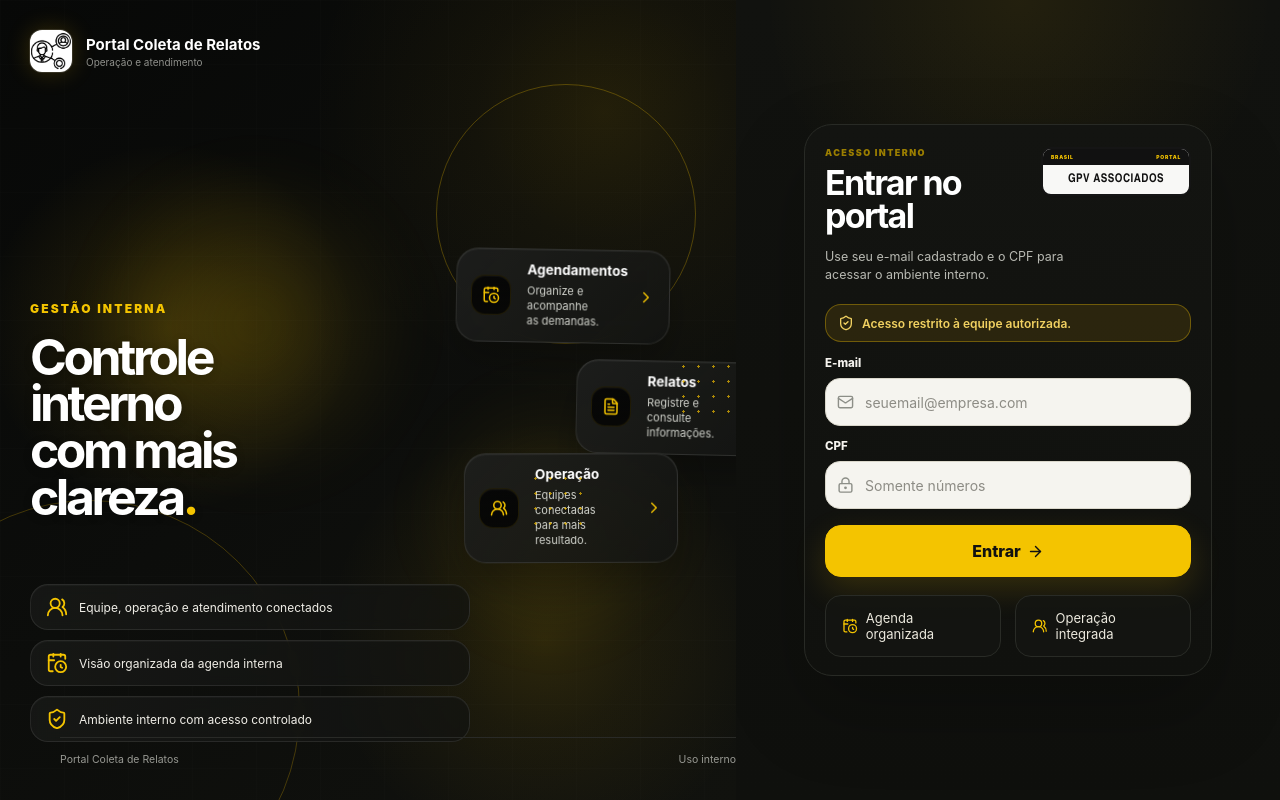
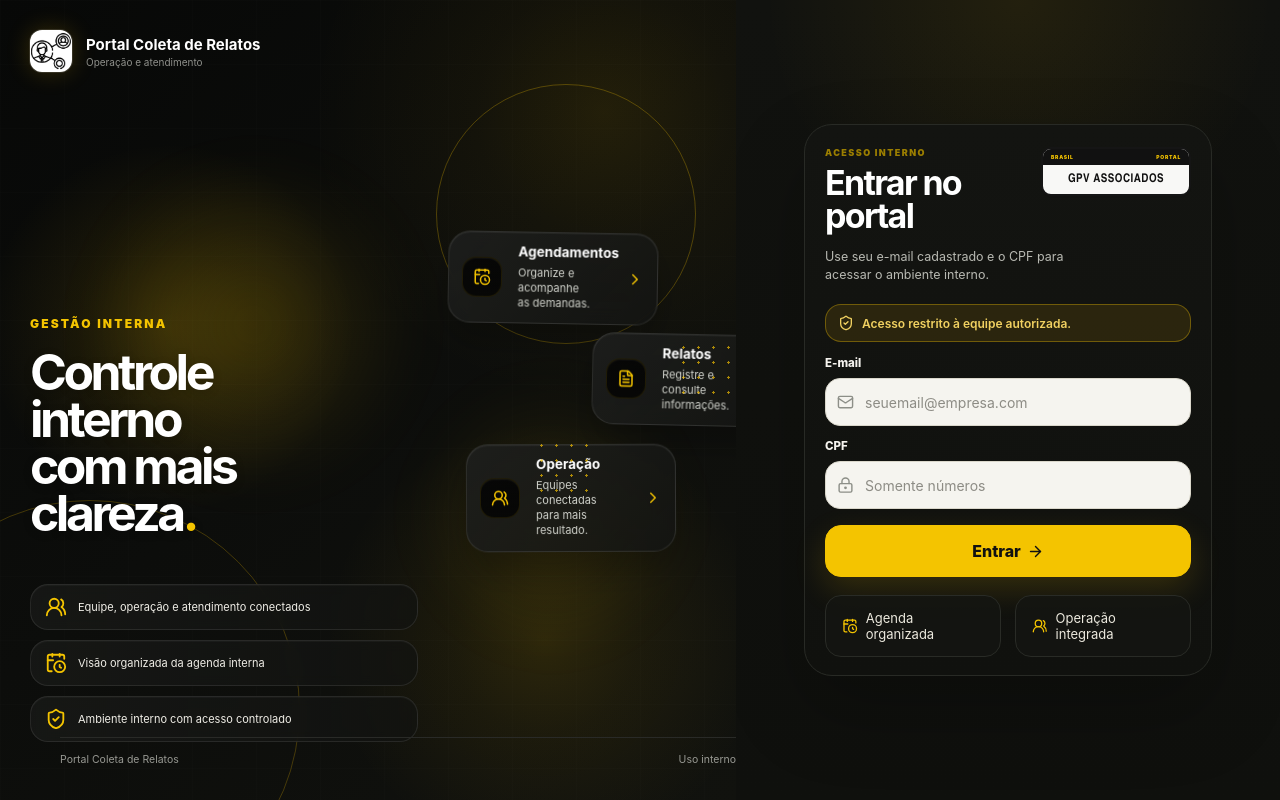
Before and after one commit to pedrohenriquefsdev-never-give-up/Coleta-de-Relatos-Agendamento, a Next.js app: page /login in a window 1280 px wide. Built offline with nearby package versions, Linux system fonts and the light colour scheme; no server answers.

Commit message:
Add files via upload

```diff
--- a/app/globals.css
+++ b/app/globals.css
@@ -956,3 +956,71 @@
   .cluster-b{top:188px!important;left:150px!important}
   .cluster-c{top:206px!important;left:360px!important}
 }
+
+/* V1.14 stronger layout correction */
+.v18-feature-stack{
+  width:min(400px,calc(100% - 180px))!important;
+  max-width:400px!important;
+  gap:10px!important;
+}
+.v18-feature-stack>div{
+  padding:11px 14px!important;
+}
+.v18-feature-stack>div span{
+  font-size:11.5px!important;
+}
+
+.v18-microcards{
+  min-height:270px!important;
+}
+.v18-microcard{
+  width:min(220px,64%)!important;
+  padding:13px 14px!important;
+}
+.v18-microcard.card-a{
+  top:-78px!important;
+  left:78px!important;
+}
+.v18-microcard.card-b{
+  top:42px!important;
+  left:232px!important;
+}
+.v18-microcard.card-c{
+  top:160px!important;
+  left:96px!important;
+}
+.cluster-a{top:48px!important;left:318px!important}
+.cluster-b{top:152px!important;left:172px!important}
+.cluster-c{top:194px!important;left:380px!important}
+
+@media(max-height:800px) and (min-width:981px){
+  .v18-feature-stack{
+    width:min(388px,calc(100% - 180px))!important;
+    max-width:388px!important;
+  }
+  .v18-feature-stack>div span{
+    font-size:11px!important;
+  }
+  .v18-microcards{
+    min-height:255px!important;
+  }
+  .v18-microcard{
+    width:min(210px,62%)!important;
+    padding:12px 13px!important;
+  }
+  .v18-microcard.card-a{
+    top:-66px!important;
+    left:70px!important;
+  }
+  .v18-microcard.card-b{
+    top:36px!important;
+    left:214px!important;
+  }
+  .v18-microcard.card-c{
+    top:146px!important;
+    left:88px!important;
+  }
+  .cluster-a{top:42px!important;left:298px!important}
+  .cluster-b{top:140px!important;left:156px!important}
+  .cluster-c{top:180px!important;left:358px!important}
+}
--- a/package.json
+++ b/package.json
@@ -1,6 +1,6 @@
 {
   "name": "portal-coleta-relatos",
-  "version": "1.13.0",
+  "version": "1.14.0",
   "private": true,
   "scripts": {
     "dev": "next dev",
```
